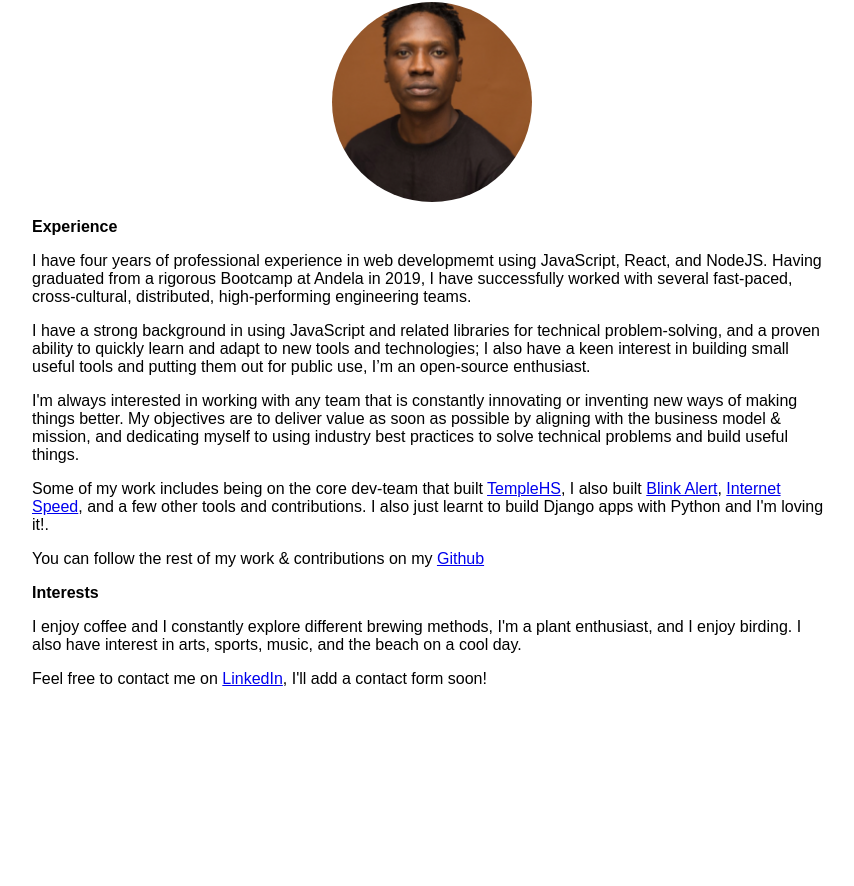
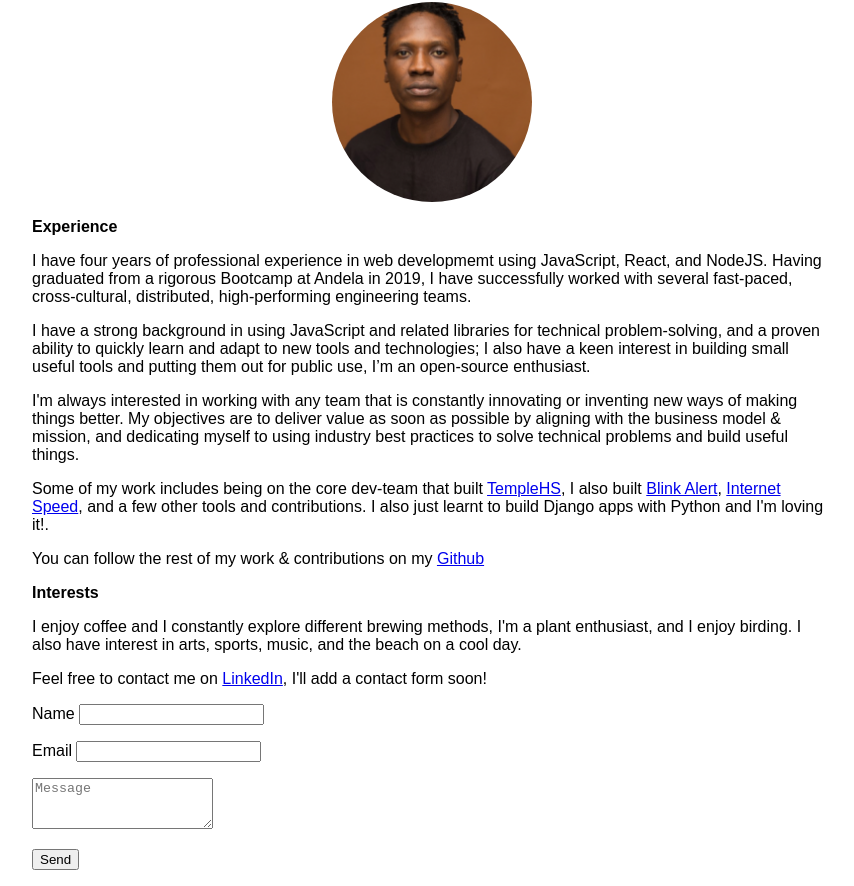
Before and after one commit to obayomi96/my-personal-website, a Gatsby site: page /about in a window 1280 px wide. Shown: the part 174-1060 px from the top of the page, without its empty margins (208-1062 px from the left). Before the commit the page ends 878 px from the top, so only its background shows below. Built offline with nearby package versions, Linux system fonts and the light colour scheme; Gatsby itself is replaced by a stand-in of ours.

Commit message:
testing contact form

```diff
--- a/src/pages/about.js
+++ b/src/pages/about.js
@@ -89,6 +89,33 @@
           </a>
           , I'll add a contact form soon!{" "}
         </p>
+        <div>
+          <form name="contact" netlify>
+            <p>
+              <label>
+                Name <input type="text" name="name" />
+              </label>
+            </p>
+            <p>
+              <label>
+                Email <input type="email" name="email" />
+              </label>
+            </p>
+
+            <p>
+              {/* <label>Message</label> */}
+              <textarea
+                placeholder="Message"
+                rows={3}
+                type="text"
+                name="message"
+              />
+            </p>
+            <p>
+              <button type="submit">Send</button>
+            </p>
+          </form>
+        </div>
       </div>
     </Layout>
   );
```
